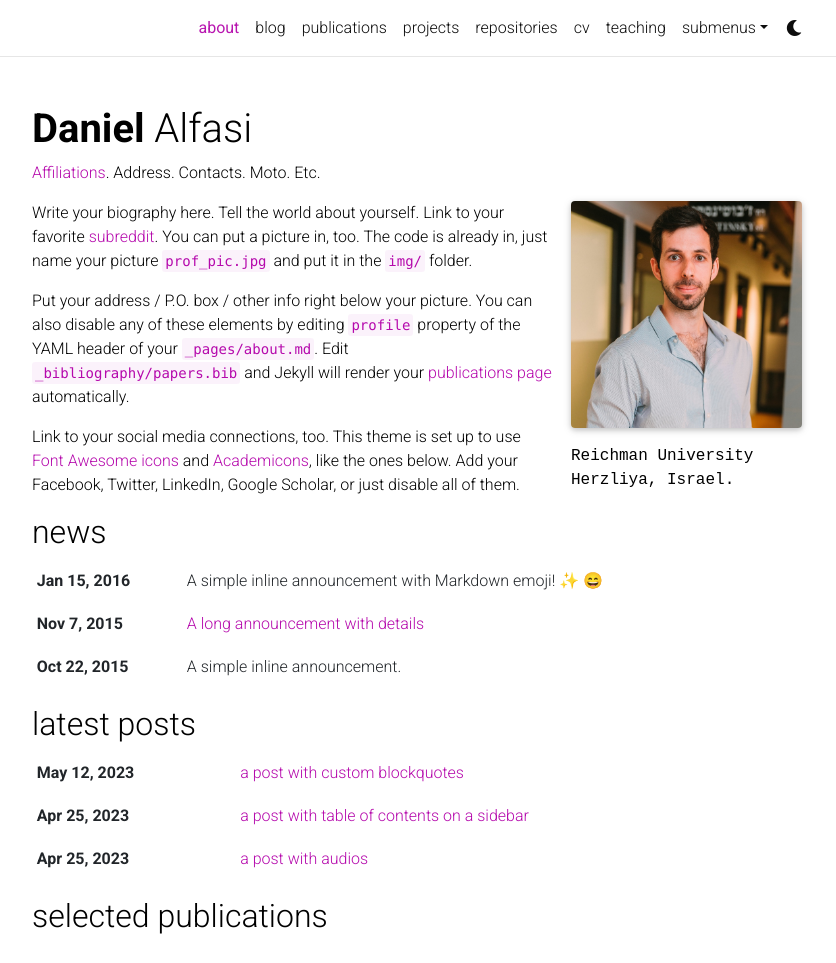
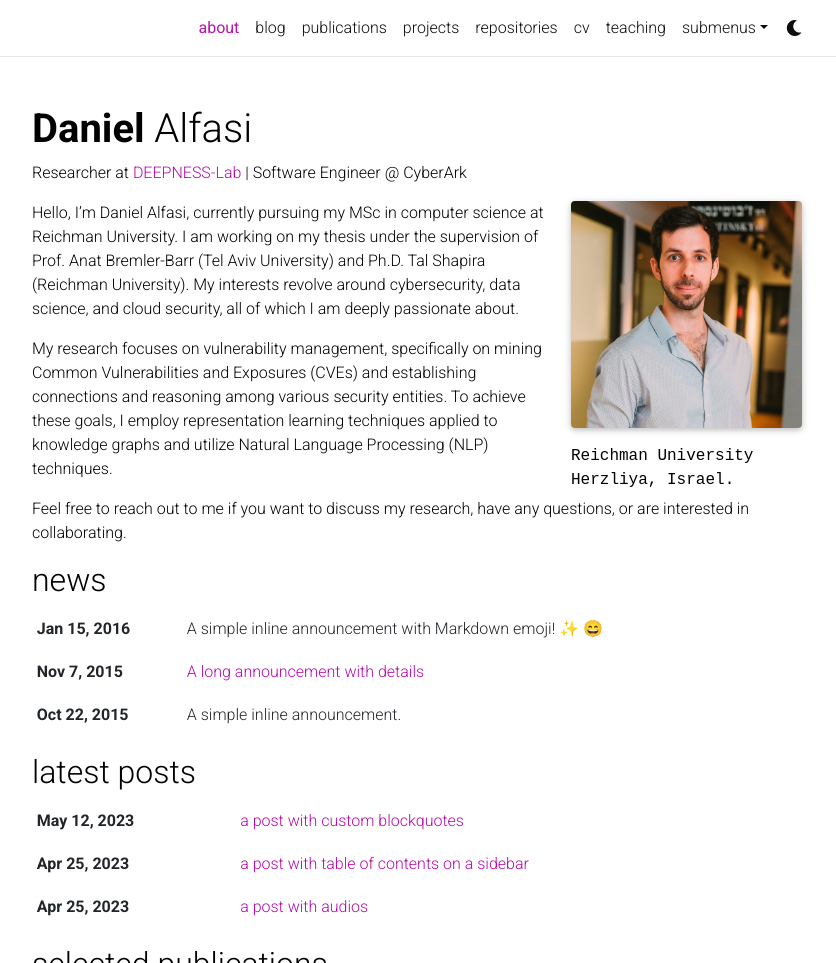
Before and after one commit to daniel4x/daniel4x.github.io, a Jekyll site: the page built from _pages/about.md, in a window 1280 px wide and 1300 px high, cut to the strip 0-963 px from the top of the window. Shown: the whole strip, without its empty margins (223-1059 px from the left). Built offline with Jekyll 4.4.1, drawn with Linux system fonts in a browser that asks for light colours; full-size pictures stand in for the smaller copies a plugin makes; emoji names are drawn with the system emoji font; comment, search, counter and statistics services are not loaded; a style sheet for code colours, icons or effects is not loaded.

Commit message:
update profile

```diff
--- a/_pages/about.md
+++ b/_pages/about.md
@@ -2,7 +2,7 @@
 layout: about
 title: about
 permalink: /
-subtitle: <a href='#'>Affiliations</a>. Address. Contacts. Moto. Etc.
+subtitle: Researcher at <a href='https://deepness-lab.org/'>DEEPNESS-Lab</a> | Software Engineer @ CyberArk
 
 profile:
   align: right
@@ -18,8 +18,8 @@ selected_papers: true # includes a list of papers marked as "selected={true}"
 social: true  # includes social icons at the bottom of the page
 ---
 
-Write your biography here. Tell the world about yourself. Link to your favorite [subreddit](http://reddit.com). You can put a picture in, too. The code is already in, just name your picture `prof_pic.jpg` and put it in the `img/` folder.
+Hello, I'm Daniel Alfasi, currently pursuing my MSc in computer science at Reichman University. I am working on my thesis under the supervision of Prof. Anat Bremler-Barr (Tel Aviv University) and Ph.D. Tal Shapira (Reichman University). My interests revolve around cybersecurity, data science, and cloud security, all of which I am deeply passionate about.
 
-Put your address / P.O. box / other info right below your picture. You can also disable any of these elements by editing `profile` property of the YAML header of your `_pages/about.md`. Edit `_bibliography/papers.bib` and Jekyll will render your [publications page](/al-folio/publications/) automatically.
+My research focuses on vulnerability management, specifically on mining Common Vulnerabilities and Exposures (CVEs) and establishing connections and reasoning among various security entities. To achieve these goals, I employ representation learning techniques applied to knowledge graphs and utilize Natural Language Processing (NLP) techniques.
 
-Link to your social media connections, too. This theme is set up to use [Font Awesome icons](http://fortawesome.github.io/Font-Awesome/) and [Academicons](https://jpswalsh.github.io/academicons/), like the ones below. Add your Facebook, Twitter, LinkedIn, Google Scholar, or just disable all of them.
+Feel free to reach out to me if you want to discuss my research, have any questions, or are interested in collaborating.
```
